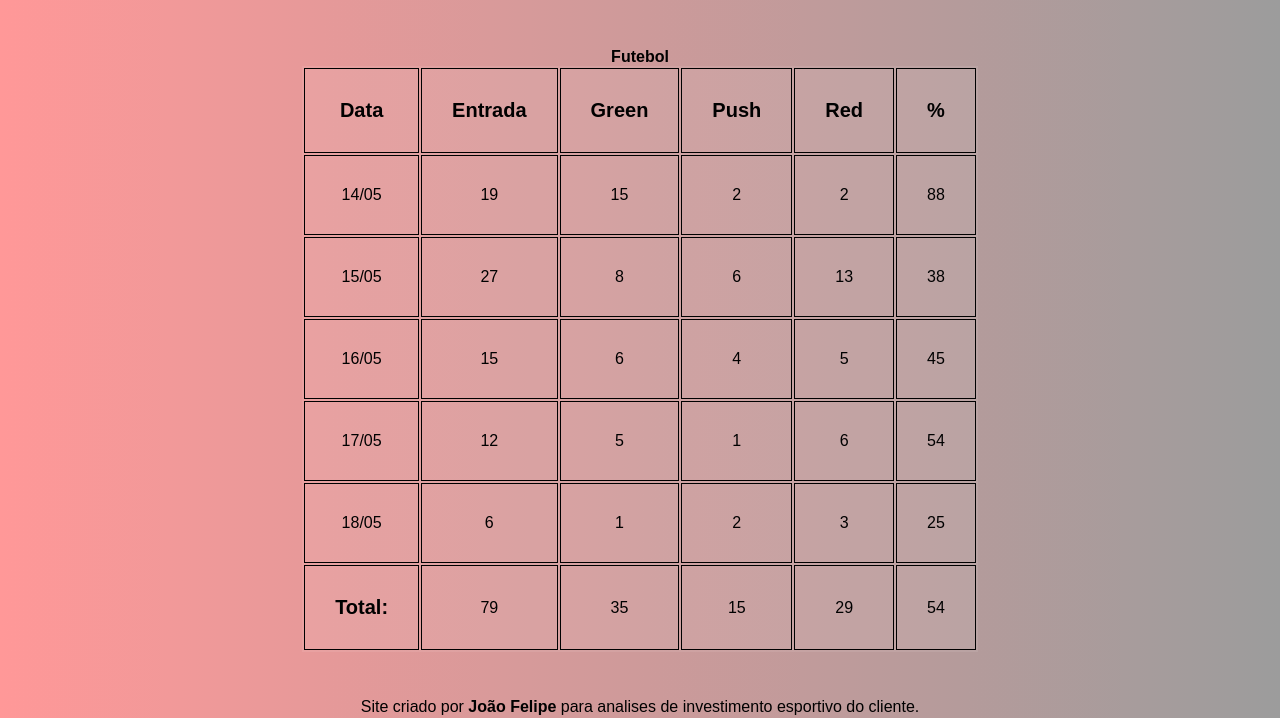
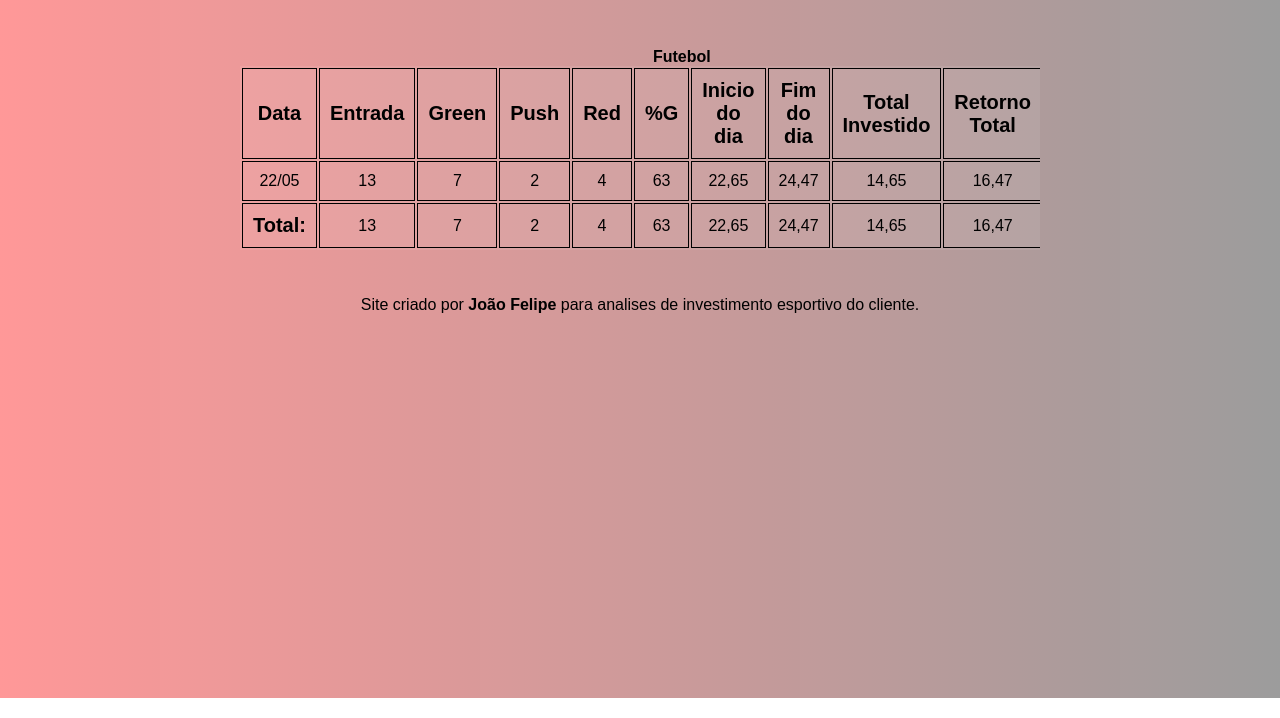
Before and after one commit to joaofelipecode/Relatorio, a plain HTML site: page index.html in a window 1280 px wide. Shown: the part 102-820 px from the top of the page. Drawn offline with Linux system fonts and the light colour scheme.

Commit message:
atualização:21/05

```diff
--- a/index.html
+++ b/index.html
@@ -24,59 +24,42 @@
                                     <th id="txt">Green</th>
                                     <th id="txt">Push</th>
                                     <th id="txt">Red</th>
-                                    <th id="txt">%</th>
+                                    <th id="txt">%G</th>
+                                    <th id="txt">Inicio do dia</th>
+                                    <th id="txt">Fim do dia</th>
+                                    <th id="txt">Total Investido</th>
+                                    <th id="txt">Retorno Total</th>
+                                    <th id="txt">Lucro</th>
                                 </tr>
                             </thead>
                             <tbody>
                                 <tr>
-                                    <td>14/05</td>
-                                    <td>19</td>
-                                    <td>15</td>
+                                    <td>22/05</td>
+                                    <td>13</td>
+                                    <td>7</td>
                                     <td>2</td>
-                                    <td>2</td>
-                                    <td>88</td>
-                                </tr>
-                                <tr>
-                                    <td>15/05</td>
-                                    <td>27</td>
-                                    <td>8</td>
-                                    <td>6</td>
-                                    <td>13</td>
-                                    <td>38</td>
-                                </tr>
-                                <tr>
-                                    <td>16/05</td>
-                                    <td>15</td>
-                                    <td>6</td>
                                     <td>4</td>
-                                    <td>5</td>
-                                    <td>45</td>
-                                </tr>
-                                <tr>
-                                    <td>17/05</td>
-                                    <td>12</td>
-                                    <td>5</td>
-                                    <td>1</td>
-                                    <td>6</td>
-                                    <td>54</td>
-                                </tr>
-                                <tr>
-                                    <td>18/05</td>
-                                    <td>6</td>
-                                    <td>1</td>
-                                    <td>2</td>
-                                    <td>3</td>
-                                    <td>25</td>
+                                    <td>63</td>
+                                    <td>22,65</td>
+                                    <td>24,47</td>
+                                    <td>14,65</td>
+                                    <td>16,47</td>
+                                    <td>1,82</td>
                                 </tr>
                             </tbody>
                             <tfoot>
                                 <tr>
                                     <th id="txt">Total:</th>
-                                    <td>79</td>
-                                    <td>35</td>
-                                    <td>15</td>
-                                    <td>29</td>
-                                    <td>54</td>
+                                    <td>13</td>
+                                    <td>7</td>
+                                    <td>2</td>
+                                    <td>4</td>
+                                    <td>63</td>
+                                    <td>22,65</td>
+                                    <td>24,47</td>
+                                    <td>14,65</td>
+                                    <td>16,47</td>
+                                    <td>4,47</td>
                                 </tr>
                             </tfoot>
                         </table>
--- a/style.css
+++ b/style.css
@@ -51,7 +51,7 @@ caption {
 
 table > tr, th, td {
     border: 1px solid rgb(0, 0, 0);
-    padding: 30px;
+    padding: 10px;
 }
 
 footer {
```
